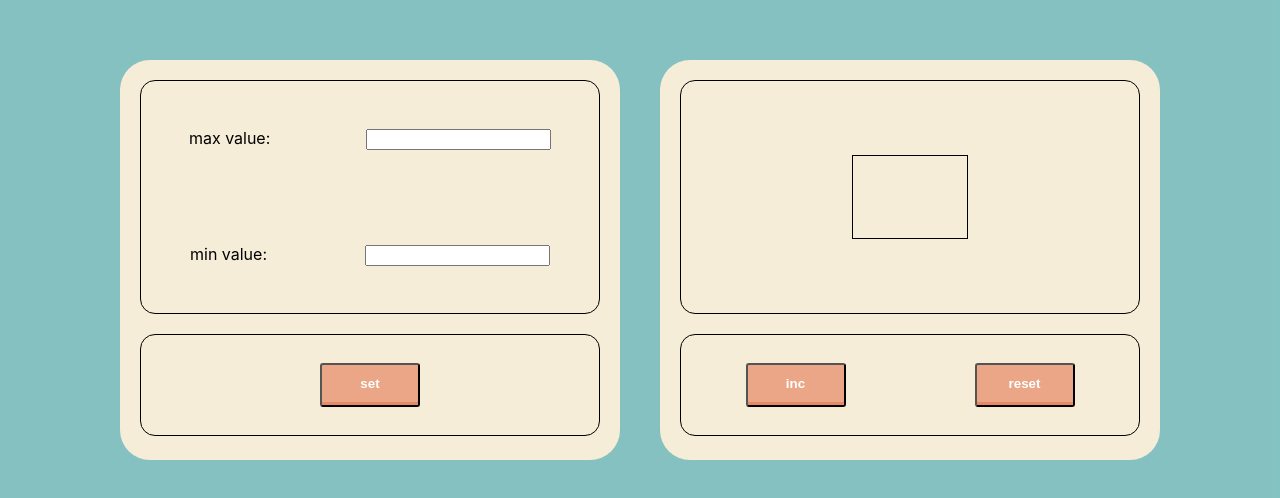
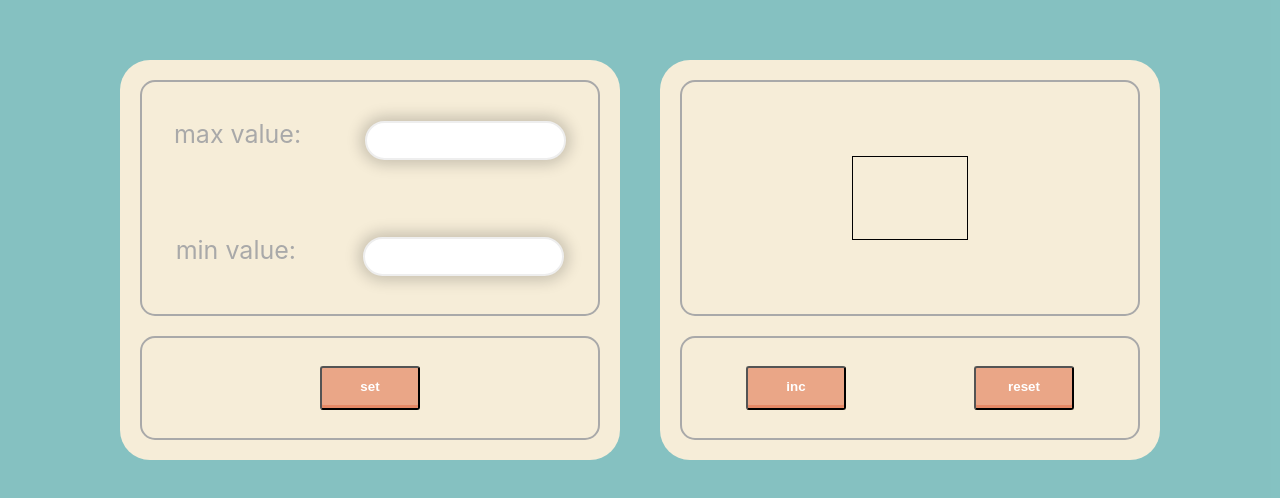
Before and after one commit to PavelMalta/CounterOnReactRedux, a React (Create React App) app: page / in a window 1280 px wide. Shown: the part 140-638 px from the top of the page. Built offline with nearby package versions, Linux system fonts and the light colour scheme.

Commit message:
update project

```diff
--- a/src/App.tsx
+++ b/src/App.tsx
@@ -3,11 +3,12 @@ import s from "./App.module.css"
 import {Counter} from "./component/Counter/Counter";
 import {Setting} from "./component/Setting/Setting";
 
+
 function App() {
   return (
     <div className={s.app}>
+        <Setting/>
         <Counter/>
-        <Setting/>
     </div>
   );
 }
--- a/src/component/Counter/Counter.module.css
+++ b/src/component/Counter/Counter.module.css
@@ -1,4 +1,4 @@
-.counter {
+.setting {
     height: 400px;
     width: 500px;
     border-radius: 30px;
@@ -6,28 +6,28 @@
     background-color: #f6edd8;
 }
 
-.input_container {
+.monitor {
     height: 58%;
-    border: 1px solid black;
+    border: 2px solid darkgray;
     border-radius: 15px;
     margin: 20px;
     display: flex;
-    flex-direction: column;
-    justify-content: space-around;
+    justify-content: center;
+    align-items: center;
 }
 
-.item {
-    display: flex;
-    flex-direction: row;
-    justify-content: space-around;
+.count {
+    border: 1px solid black;
+    height: 35%;
+    width: 25%;
 }
 
 .button_container {
     height: 25%;
-    border: 1px solid black;
+    border: 2px solid darkgray;
     border-radius: 15px;
     margin: 0 20px 20px 20px;
     display: flex;
-    justify-content: center;
+    justify-content: space-around;
     align-items: center;
 }
--- a/src/component/Counter/Counter.tsx
+++ b/src/component/Counter/Counter.tsx
@@ -1,25 +1,17 @@
 import React from "react";
+import { Button } from "../Button/Button";
 import s from "./Counter.module.css"
-import {Button} from "../Button/Button";
 
 export const Counter = () => {
     return (
-        <div className={s.counter}>
-            <div className={s.input_container}>
-                <div className={s.item}>
-                    <div className={s.description}>max value:</div>
-                    <div><input/></div>
-                </div>
-                <div className={s.item}>
-                    <div className={s.description}>min value:</div>
-                    <div><input/></div>
-                </div>
-
+        <div className={s.setting}>
+            <div className={s.monitor}>
+                    <div className={s.count}></div>
             </div>
             <div className={s.button_container}>
-                    <Button title={"set"}/>
+                <Button title={"inc"}/>
+                <Button title={"reset"}/>
             </div>
-
         </div>
     )
 }
--- /dev/null
+++ b/src/component/Input/Input.module.css
@@ -0,0 +1,24 @@
+.superInput {
+    padding: 10px;
+    margin:10px 0;
+    border: 2px solid #eee;
+    box-shadow:0 0 15px 4px rgba(0,0,0,0.2);
+    border-radius:20px;
+}
+
+.superInput:focus {
+    outline: none;
+}
+
+.errorInput {
+    padding: 10px;
+    margin:10px 0;
+    border: 3px solid red;
+    box-shadow:0 0 15px 4px rgba(249,85,85,0.6);
+    background-color: tomato;
+    border-radius:20px;
+}
+
+.errorInput:focus {
+    outline: none;
+}
--- /dev/null
+++ b/src/component/Input/Input.tsx
@@ -0,0 +1,16 @@
+import React from "react";
+import s from "./Input.module.css"
+
+type InputPropsType = {
+
+}
+
+export const Input = (props: InputPropsType) => {
+    return (
+        <div>
+            <input type={"number"}
+                   className={s.superInput}
+            />
+        </div>
+    )
+}
--- a/src/component/Setting/Setting.module.css
+++ b/src/component/Setting/Setting.module.css
@@ -1,4 +1,4 @@
-.setting {
+.counter {
     height: 400px;
     width: 500px;
     border-radius: 30px;
@@ -6,28 +6,34 @@
     background-color: #f6edd8;
 }
 
-.monitor {
+.input_container {
     height: 58%;
-    border: 1px solid black;
+    border: 2px solid darkgray;
     border-radius: 15px;
     margin: 20px;
+    display: flex;
+    flex-direction: column;
+    justify-content: space-around;
+}
+
+.item {
+    display: flex;
+    flex-direction: row;
+    justify-content: space-around;
+}
+
+.button_container {
+    height: 25%;
+    border: 2px solid darkgray;
+    border-radius: 15px;
+    margin: 0 20px 20px 20px;
     display: flex;
     justify-content: center;
     align-items: center;
 }
 
-.count {
-    border: 1px solid black;
-    height: 35%;
-    width: 25%;
+.description {
+    padding-top: 8px;
+    font-size: 25px;
+    color: darkgray;
 }
-
-.button_container {
-    height: 25%;
-    border: 1px solid black;
-    border-radius: 15px;
-    margin: 0 20px 20px 20px;
-    display: flex;
-    justify-content: space-around;
-    align-items: center;
-}
--- a/src/component/Setting/Setting.tsx
+++ b/src/component/Setting/Setting.tsx
@@ -1,17 +1,26 @@
 import React from "react";
-import { Button } from "../Button/Button";
 import s from "./Setting.module.css"
+import {Button} from "../Button/Button";
+import {Input} from "../Input/Input";
 
 export const Setting = () => {
     return (
-        <div className={s.setting}>
-            <div className={s.monitor}>
-                    <div className={s.count}></div>
+        <div className={s.counter}>
+            <div className={s.input_container}>
+                <div className={s.item}>
+                    <div className={s.description}>max value:</div>
+                    <div><Input/></div>
+                </div>
+                <div className={s.item}>
+                    <div className={s.description}>min value:</div>
+                    <div><Input/></div>
+                </div>
+
             </div>
             <div className={s.button_container}>
-                <Button title={"inc"}/>
-                <Button title={"reset"}/>
+                    <Button title={"set"}/>
             </div>
+
         </div>
     )
 }
```
